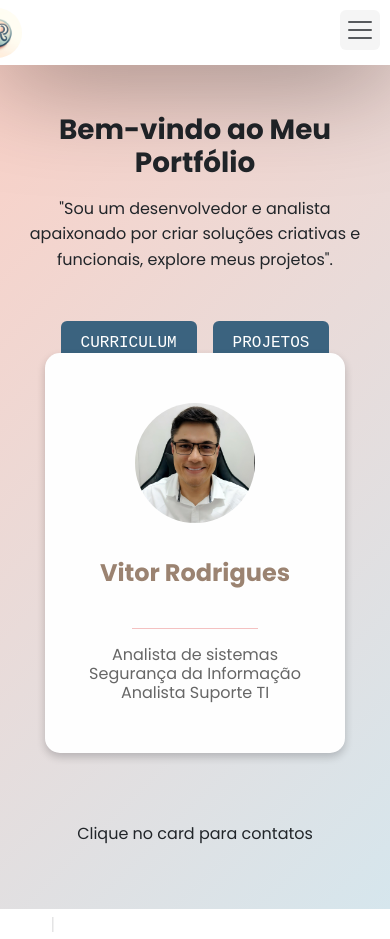
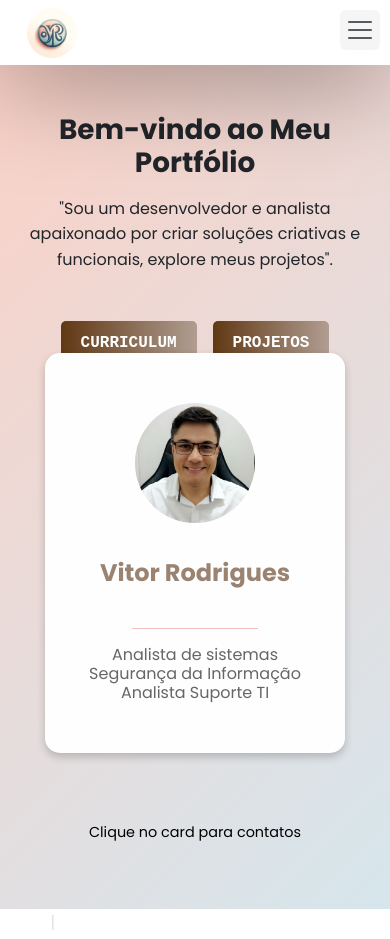
Before and after one commit to HELLWAISER/mypersonalweb, a plain HTML site: page index.html in a window 390 px wide. Drawn offline with nearby package versions, Linux system fonts and the light colour scheme.

Commit message:
Update responsive.css

```diff
--- a/responsive.css
+++ b/responsive.css
@@ -9,49 +9,47 @@
     position: absolute;
     right: 10px;
     top: 10px;
-    background-color: #f5f5f5; /* Fundo do botão hambúrguer */
+    background-color: #f5f5f5;
     border: none;
     padding: 5px;
   }
 
   /* Estilo da navbar */
   .custom-navbar {
+    display: flex;
+    justify-content: space-between;
+    align-items: center;
     background-color: #ffffff;
     height: 65px;
-    padding: 0 20px;
+    padding: 0 15px;
     box-shadow: 0 2px 4px rgba(0, 0, 0, 0.51);
     position: relative;
     z-index: 10;
   }
 
-  /* Ajuste do logo */
-  .navbar-brand-custom img {
-    margin-left: -60px; /* Move o logo mais à esquerda */
-  }
-
+  /* Estilo do logo */
   .navbar-brand img {
-    max-width: 80px; /* Reduz o tamanho do logo no mobile */
+    max-width: 80px;
+    margin-left: 0;
+    padding-left: 0;
   }
 
   /* Estilo do offcanvas */
   .custom-offcanvas {
     background: linear-gradient(135deg, #9B8371 0%, #ebd6be 50%, #7a5e47 100%);
-    transform: translateX(80%);
+    transform: translateX(0%);
     transition: transform 1.3s cubic-bezier(0.25, 1, 0.5, 1);
-    transform: translateX(0%);
   }
 
-   #offcanvasMenu {
-    width: 300px;
+  #offcanvasMenu {
+    width: 335px;
   }
 
-
-  /* Links do offcanvas */
   .custom-offcanvas .nav-link {
-    font-size: 20px; /* Tamanho do texto */
+    font-size: 1rem;
     font-weight: 400;
     margin: 10px 0;
-    color: #000000; /* Cor do texto */
+    color: #000000;
     text-align: center;
   }
 
@@ -60,4 +58,93 @@
     color: #bbb;
     text-decoration: underline;
   }
+
+  /* configuração para os botões  */
+  .btn-primary-custom {
+    background-image: linear-gradient(to right, #603813 0%, #b29f94 51%, #603813 100%);
+  }
+
+  .btn-custom {
+    margin-left: 25px;
+  }
+
+  .btn-gradient {
+    background-image: linear-gradient(to right, #603813 0%, #b29f94 51%, #603813 100%);
+    color: white;
+    border: none;
+    padding: 10px 20px;
+    text-transform: uppercase;
+    font-weight: bold;
+    border-radius: 5px;
+    transition: transform 0.2s ease, background-position 0.3s ease;
+    background-size: 200% 100%;
+  }
+
+  .btn-gradient:hover {
+    transform: scale(1.05);
+    background-position: right center;
+  }
+
+  /* Espaçamento e centralização ajustados */
+  .d-flex.justify-content-center.gap-3 {
+    margin-top: 20px;
+  }
+
+  /* estilo icones redes sociais atras do card  */
+  /* Espaçamento adicional para ícones no mobile */
+  .social-icons a {
+    margin: 0 10px;
+  }
+
+  .social-icons a i {
+    transition: transform 0.3s ease, color 0.3s ease;
+  }
+
+  .social-icons a i:hover {
+    transform: scale(1.2);
+  }
+
+  /* Facebook */
+  .facebook-icon i {
+    color: #3b5998;
+  }
+
+  .facebook-icon i:hover {
+    color: #8b9dc3;
+  }
+
+  /* LinkedIn */
+  .linkedin-icon i {
+    color: #0077b5;
+  }
+
+  .linkedin-icon i:hover {
+    color: #00a0dc;
+  }
+
+  /* Instagram */
+  .instagram-icon i {
+    color: #e4405f;
+  }
+
+  .instagram-icon i:hover {
+    color: #f77737;
+  }
+
+  /* exibição da frase abaixo do card apenas no Mobile  */
+  /* Ocultar frase em telas maiores */
+  .mobile-only {
+    display: none;
+  }
+
+  /* Exibir apenas em telas menores que 768px (mobile) */
+  @media (max-width: 768px) {
+    .mobile-only {
+      display: block;
+      margin-top: 2px;
+      font-size: 0.9rem;
+      color: #000000;
+    }
+  }
+
 }
```
